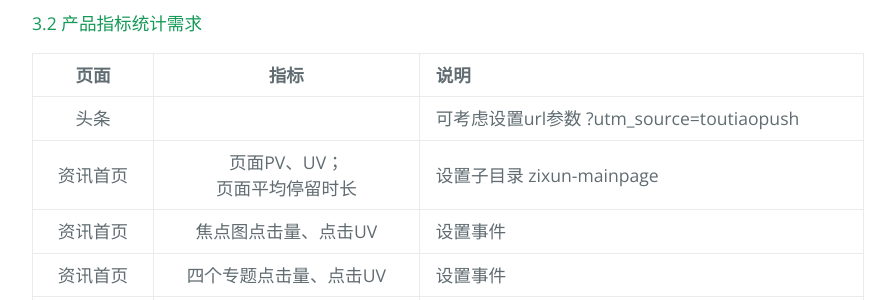
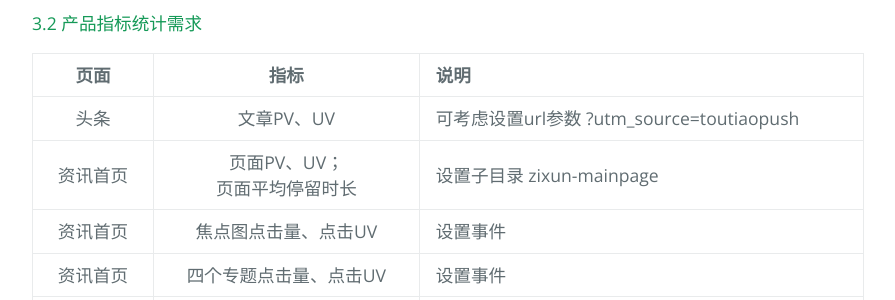
Before and after one commit to Littletreeeeee/prd-invest, a Jekyll site: the page built from documents/prd_invest_absovalue_vipshop.md, in a window 1280 px wide and 900 px high, scrolled down 6607 px. Shown: the part 154-454 px from the top of the window, without its empty margins (192-1087 px from the left). Built offline with Jekyll 4.4.1, drawn with Linux system fonts in a browser that asks for light colours; the repository's description, which GitHub fills in, is left out.

Commit message:
edit prd

```diff
--- a/documents/prd_invest_absovalue_vipshop.md
+++ b/documents/prd_invest_absovalue_vipshop.md
@@ -142,7 +142,7 @@ H5资讯页分三个页面：首页、专题页、资讯详情页。
 
 |页面|指标|说明|
 |:---:| :-----------: | :----------- |
-|头条||可考虑设置url参数 ?utm_source=toutiaopush|
+|头条|文章PV、UV|可考虑设置url参数 ?utm_source=toutiaopush|
 |资讯首页|页面PV、UV；页面平均停留时长|设置子目录 zixun-mainpage|
 |资讯首页|焦点图点击量、点击UV|设置事件|
 |资讯首页|四个专题点击量、点击UV|设置事件|
```
